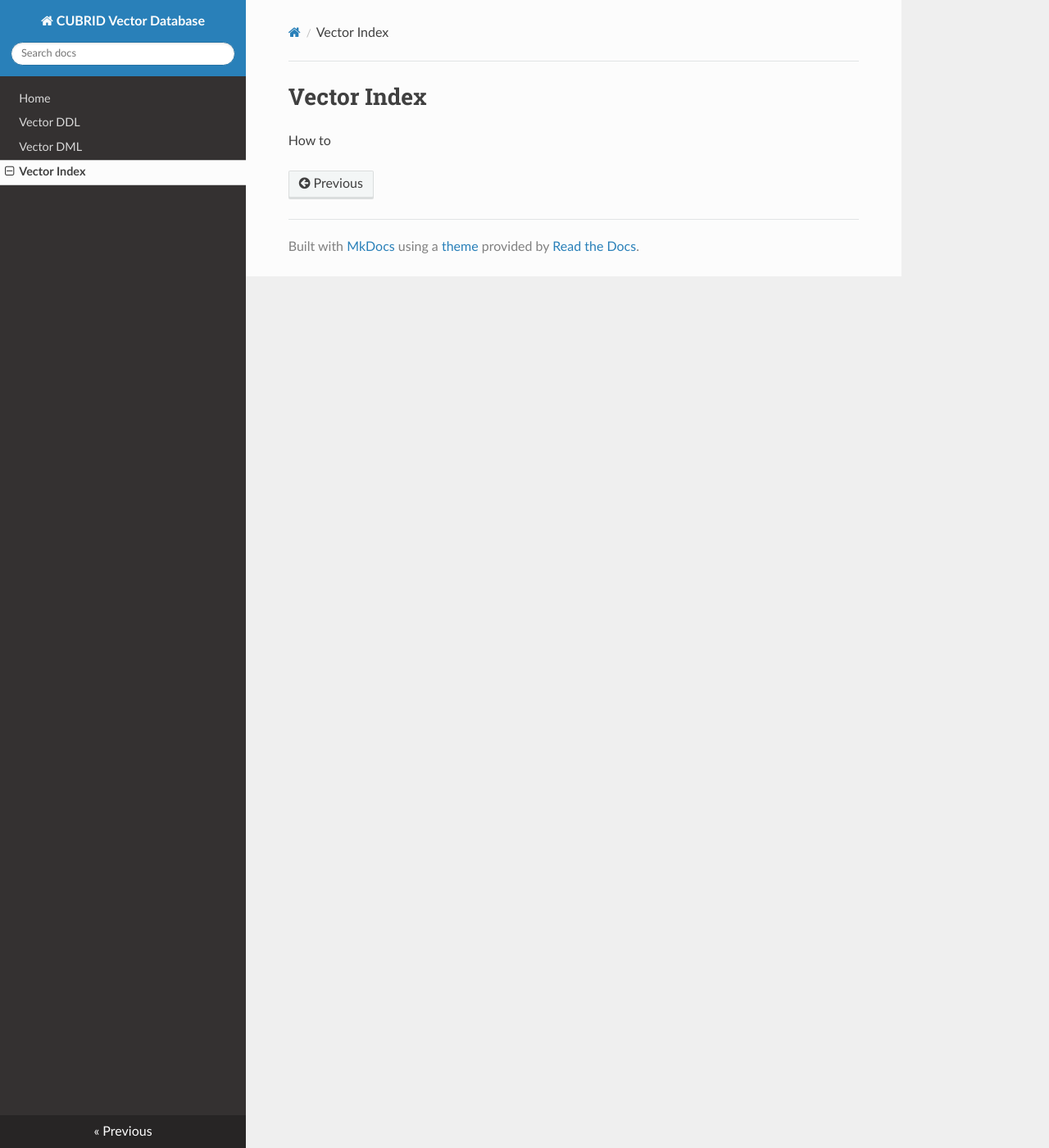
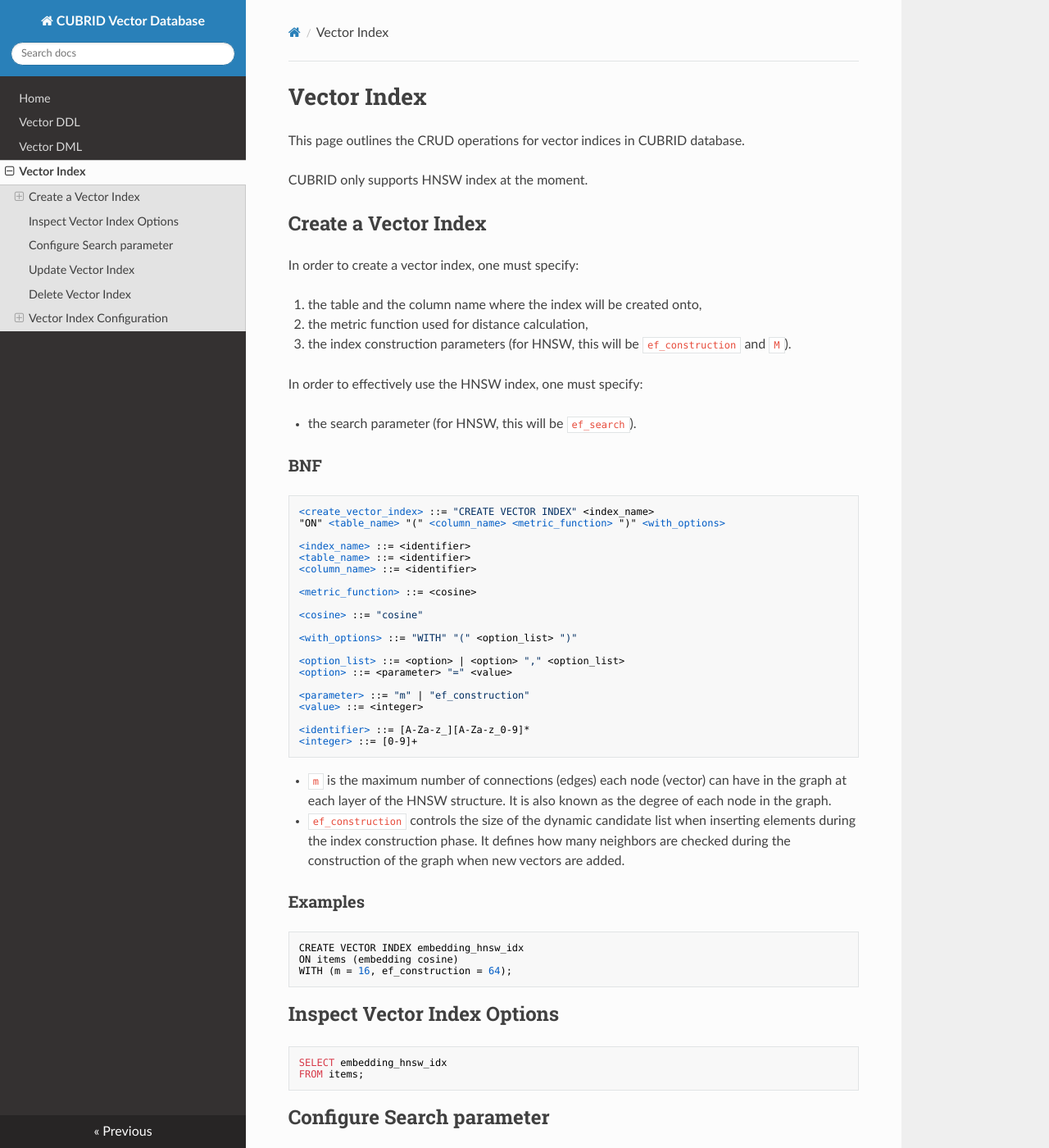
Before and after one commit to vimkim/cubrid-vec-manual, an MkDocs documentation site: the page built from docs/vector-index.md, in a window 1280 px wide and 1400 px high. Shown: the whole window at 82% size. Built offline with MkDocs 1.6.1, drawn with Linux system fonts in a browser that asks for light colours; nearby versions of some CDN libraries; some of the changed text lies outside the part shown.

Commit message:
docs(index): add vector index spec

````diff
--- a/docs/vector-index.md
+++ b/docs/vector-index.md
@@ -1,3 +1,103 @@
 # Vector Index
 
-How to
+This page outlines the CRUD operations for vector indices in CUBRID database.
+
+CUBRID only supports HNSW index at the moment.
+
+## Create a Vector Index
+
+In order to create a vector index, one must specify:
+
+1. the table and the column name where the index will be created onto,
+2. the metric function used for distance calculation,
+3. the index construction parameters
+   (for HNSW, this will be `ef_construction` and `M`).
+
+In order to effectively use the HNSW index, one must specify:
+
+- the search parameter (for HNSW, this will be `ef_search`).
+
+### BNF
+
+```bnf
+<create_vector_index> ::= "CREATE VECTOR INDEX" <index_name>
+"ON" <table_name> "(" <column_name> <metric_function> ")" <with_options>
+
+<index_name> ::= <identifier>
+<table_name> ::= <identifier>
+<column_name> ::= <identifier>
+
+<metric_function> ::= <cosine>
+
+<cosine> ::= "cosine"
+
+<with_options> ::= "WITH" "(" <option_list> ")"
+
+<option_list> ::= <option> | <option> "," <option_list>
+<option> ::= <parameter> "=" <value>
+
+<parameter> ::= "m" | "ef_construction"
+<value> ::= <integer>
+
+<identifier> ::= [A-Za-z_][A-Za-z_0-9]*
+<integer> ::= [0-9]+
+
+```
+
+- `m` is the maximum number of connections (edges) each node (vector)
+  can have in the graph at each layer of the HNSW structure.
+  It is also known as the degree of each node in the graph.
+- `ef_construction` controls the size of the dynamic candidate list
+  when inserting elements during the index construction phase.
+  It defines how many neighbors are checked
+  during the construction of the graph when new vectors are added.
+
+### Examples
+
+```sql
+CREATE VECTOR INDEX embedding_hnsw_idx
+ON items (embedding cosine)
+WITH (m = 16, ef_construction = 64);
+```
+
+## Inspect Vector Index Options
+
+```sql
+SELECT embedding_hnsw_idx
+FROM items;
+```
+
+## Configure Search parameter
+
+- `ef_search` is the exploration factor during search.
+  It is a parameter in the HNSW algorithm that controls
+  the number of nearest neighbor candidates to explore during a search query.
+  If ef_search is not specified,
+  it is set to the same value as the `ef_construction` of the index by default.
+
+```sql
+SELECT /*+ VECTOR_INDEX_SCAN (embedding) */ name
+FROM items
+ORDER BY l2_distance(embedding, '[3, 1, 2]')
+LIMIT 5
+WITH (ef_search = 64);
+```
+
+## Update Vector Index
+
+Not implemented yet.
+
+## Delete Vector Index
+
+```sql
+DROP INDEX embedding_hnsw_idx;
+```
+
+## Vector Index Configuration
+
+### Memory Usage
+
+```toml
+# filename: cubrid.conf
+vector_memory_size=8G
+```
````
Also changed, not shown: README.md (+1 -1 lines).
